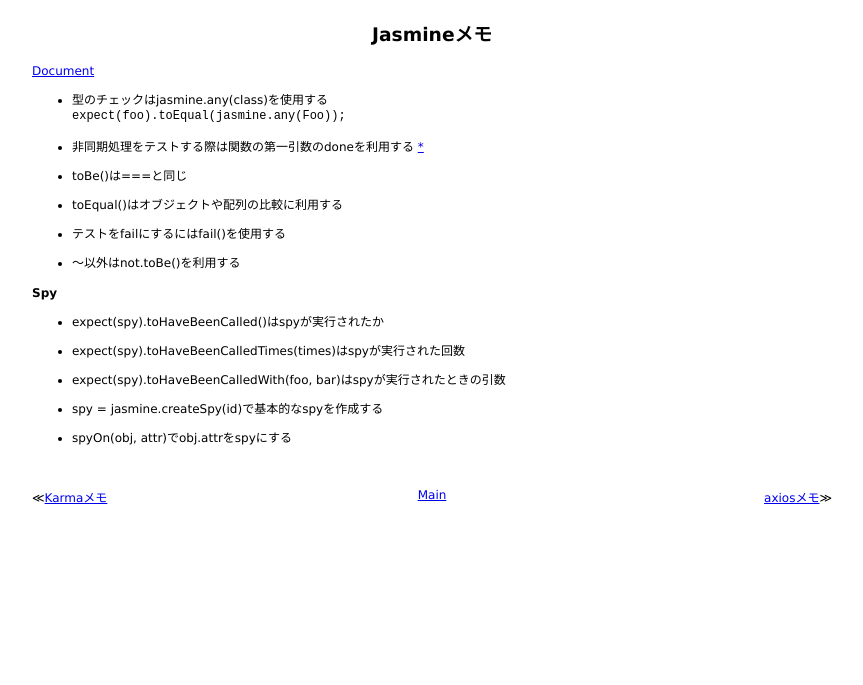
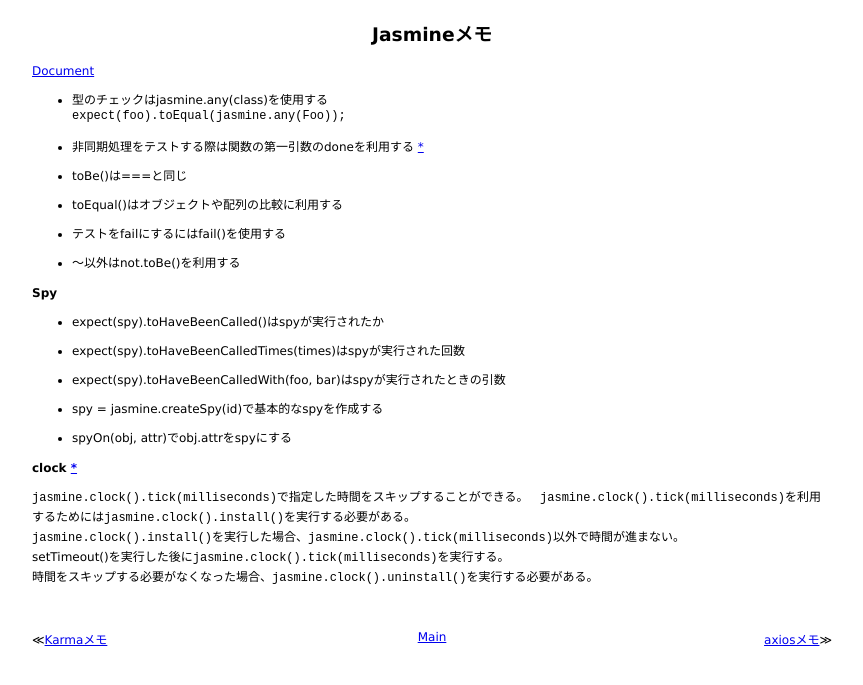
Before and after one commit to 38elements/38elements.github.com, a Jekyll site: the page built from _posts/2017-03-09-jasmine.md, in a window 1280 px wide. Shown: the top 685 px of the page, without its empty margins (208-1071 px from the left). Built offline with Jekyll 4.4.1, drawn with Linux system fonts in a browser that asks for light colours.

Commit message:
Update 2017-03-09-jasmine.md

```diff
--- a/_posts/2017-03-09-jasmine.md
+++ b/_posts/2017-03-09-jasmine.md
@@ -28,3 +28,11 @@ title: Jasmineメモ
 * spy = jasmine.createSpy(id)で基本的なspyを作成する
 
 * spyOn(obj, attr)でobj.attrをspyにする
+
+#### clock [\*](https://jasmine.github.io/edge/introduction#section-Jasmine_Clock)
+
+`jasmine.clock().tick(milliseconds)`で指定した時間をスキップすることができる。
+`jasmine.clock().tick(milliseconds)`を利用するためには`jasmine.clock().install()`を実行する必要がある。
+`jasmine.clock().install()`を実行した場合、`jasmine.clock().tick(milliseconds)`以外で時間が進まない。
+setTimeout()を実行した後に`jasmine.clock().tick(milliseconds)`を実行する。
+時間をスキップする必要がなくなった場合、`jasmine.clock().uninstall()`を実行する必要がある。
```
